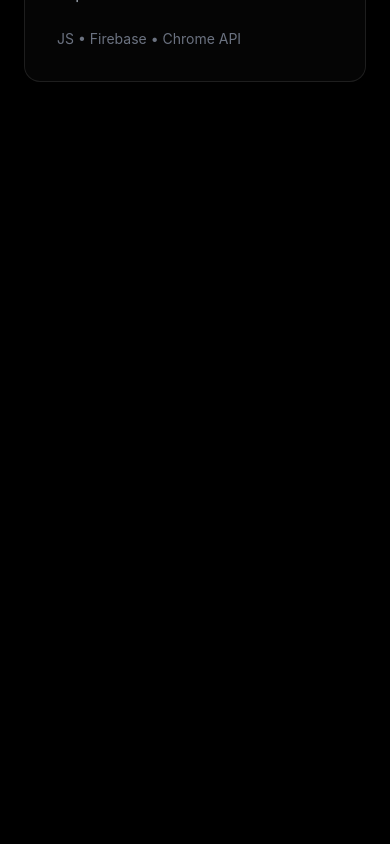
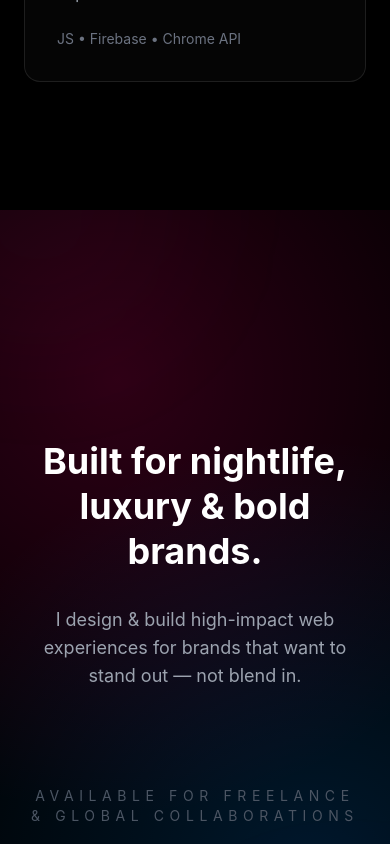
Before and after one commit to varanshu-agrawal/beauti-portfolio, a React (Vite) app: page / in a window 390 px wide. Shown: the part 1640-2484 px from the top of the page. Built offline with nearby package versions, Linux system fonts and the light colour scheme.

Commit message:
feat: implement GSAP animations and responsive design for Nightlife section

```diff
--- a/src/sections/Nightlife.tsx
+++ b/src/sections/Nightlife.tsx
@@ -1,9 +1,66 @@
-import React from 'react'
+import { useEffect, useRef } from "react"
+import { gsap } from "../utils/gsap"
 
 export default function Nightlife() {
+  const sectionRef = useRef<HTMLDivElement>(null)
+  const textRef = useRef<HTMLDivElement>(null)
+
+  useEffect(() => {
+    gsap.fromTo(
+      textRef.current,
+      { opacity: 0, y: 120 },
+      {
+        opacity: 1,
+        y: 0,
+        duration: 1.2,
+        ease: "power3.out",
+        scrollTrigger: {
+          trigger: sectionRef.current,
+          start: "top 70%",
+        },
+      }
+    )
+
+    gsap.to(sectionRef.current, {
+      backgroundPosition: "50% 60%",
+      ease: "none",
+      scrollTrigger: {
+        trigger: sectionRef.current,
+        start: "top bottom",
+        end: "bottom top",
+        scrub: true,
+      },
+    })
+  }, [])
+
   return (
-    <div>
+    <section
+      ref={sectionRef}
+      className="min-h-screen flex items-center justify-center relative overflow-hidden px-6 md:px-16"
+    >
+      {/* background glow */}
+      <div className="absolute inset-0 bg-[radial-gradient(circle_at_30%_20%,rgba(255,0,120,0.18),transparent_60%)]" />
+      <div className="absolute inset-0 bg-[radial-gradient(circle_at_80%_80%,rgba(0,140,255,0.18),transparent_60%)]" />
 
-    </div>
+      <div className="absolute w-[40vw] h-[40vw] bg-pink-500/20 blur-[120px] rounded-full top-[-10%] left-[-10%] animate-pulse" />
+      <div className="absolute w-[40vw] h-[40vw] bg-blue-500/20 blur-[120px] rounded-full bottom-[-10%] right-[-10%] animate-pulse" />
+
+      <div ref={textRef} className="max-w-5xl text-center relative z-10">
+        <h2 className="text-4xl md:text-7xl font-bold leading-tight">
+          Built for nightlife,
+          <br />
+          luxury & bold brands.
+        </h2>
+
+        <p className="text-gray-400 mt-8 text-lg md:text-xl">
+          I design & build high-impact web experiences for brands that want to
+          stand out — not blend in.
+        </p>
+
+        <p className="text-gray-600 mt-24 uppercase tracking-[0.4em] text-sm">
+          Available for freelance & global collaborations
+        </p>
+      </div>
+    </section>
   )
 }
```
